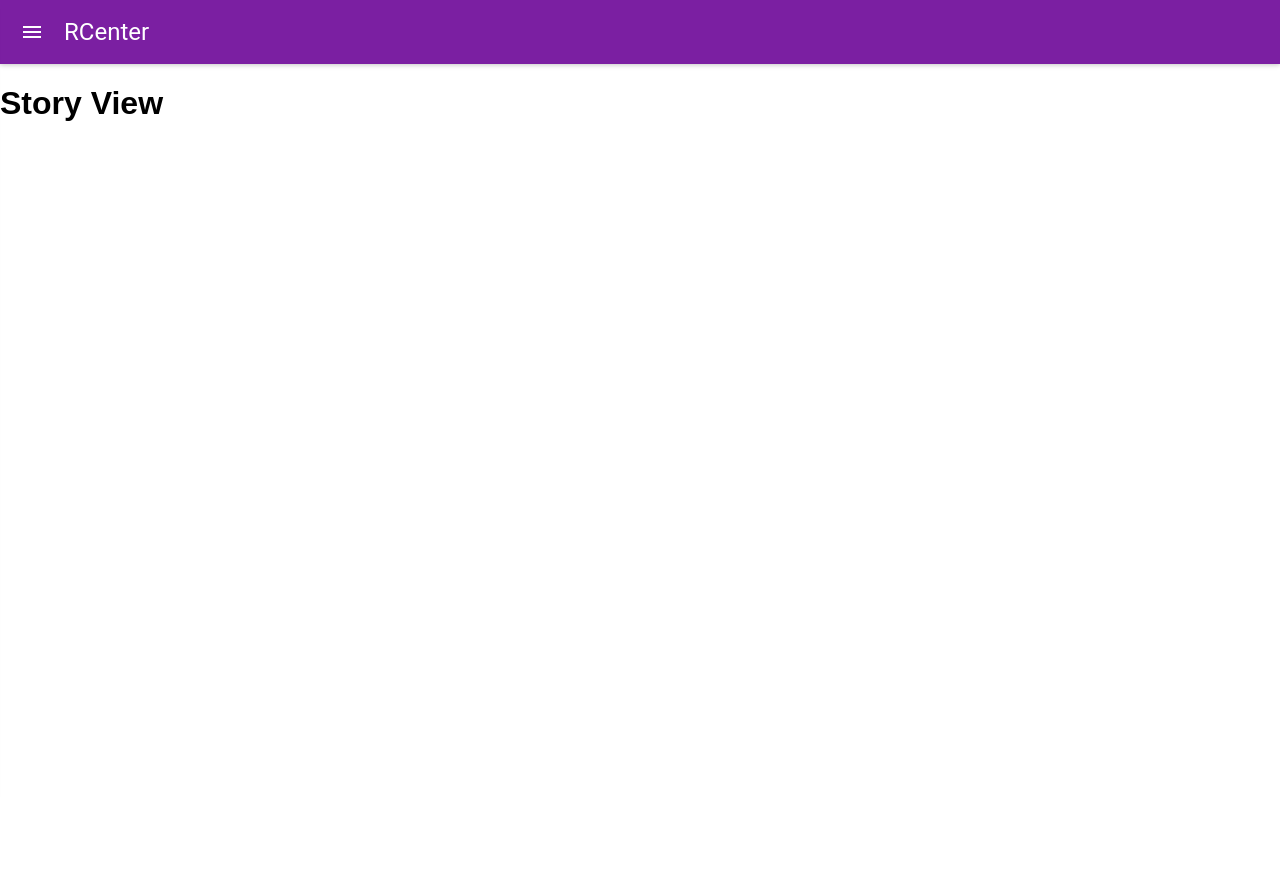
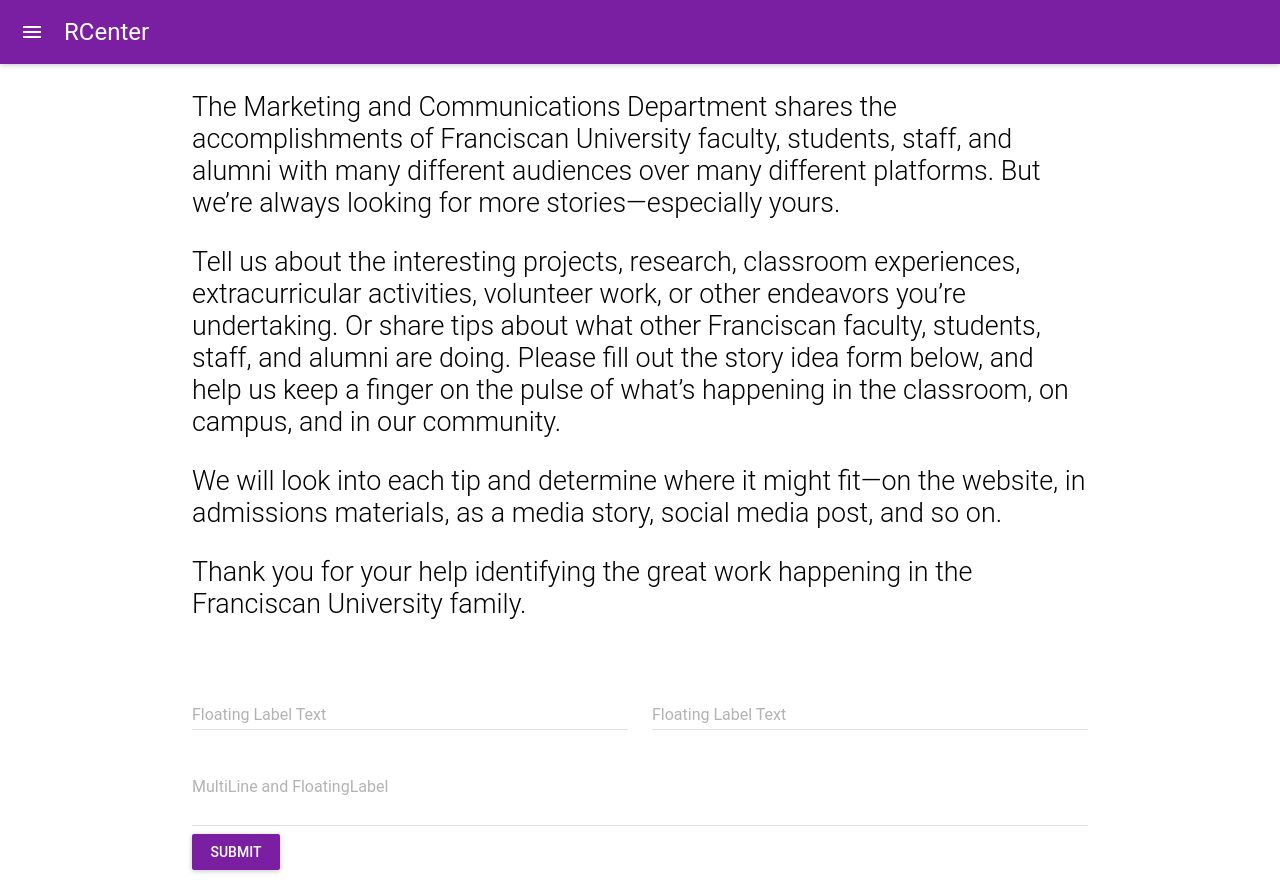
Before and after one commit to MAshrafM/react_center, a React (Create React App) app: page /share-a-story in a window 1280 px wide. Before the commit the page ends 800 px from the top, so only its background shows below. Built offline with nearby package versions, Linux system fonts and the light colour scheme; what react-tap-event-plugin would draw is missing.

Commit message:
Story layout

```diff
--- a/src/views/Story.js
+++ b/src/views/Story.js
@@ -1,8 +1,62 @@
 import React, { Component } from 'react'
+import TextField from 'material-ui/TextField'
+import RaisedButton from 'material-ui/RaisedButton'
+import '../styles/responsive-text.css'
 
 class Story extends Component {
   render() {
-    return <h1>Story View</h1>
+    return (
+      <div className="container">
+        <div className="row">
+          <div className="col s12 flow-text">
+            <p>
+              The Marketing and Communications Department shares the
+              accomplishments of Franciscan University faculty, students, staff,
+              and alumni with many different audiences over many different
+              platforms. But we’re always looking for more stories—especially
+              yours.
+            </p>
+            <p>
+              Tell us about the interesting projects, research, classroom
+              experiences, extracurricular activities, volunteer work, or other
+              endeavors you’re undertaking. Or share tips about what other
+              Franciscan faculty, students, staff, and alumni are doing. Please
+              fill out the story idea form below, and help us keep a finger on
+              the pulse of what’s happening in the classroom, on campus, and in
+              our community.
+            </p>
+            <p>
+              We will look into each tip and determine where it might fit—on the
+              website, in admissions materials, as a media story, social media
+              post, and so on.
+            </p>
+            <p>
+              Thank you for your help identifying the great work happening in
+              the Franciscan University family.
+            </p>
+          </div>
+        </div>
+        <div className="row">
+          <div className="col s12 m6">
+            <TextField floatingLabelText="Floating Label Text" fullWidth />
+          </div>
+          <div className="col s12 m6">
+            <TextField floatingLabelText="Floating Label Text" fullWidth />
+          </div>
+          <div className="col s12">
+            <TextField
+              floatingLabelText="MultiLine and FloatingLabel"
+              multiLine
+              rows={2}
+              fullWidth
+            />
+          </div>
+          <div className="col s12">
+            <RaisedButton label="Submit" primary />
+          </div>
+        </div>
+      </div>
+    )
   }
 }
 
```
